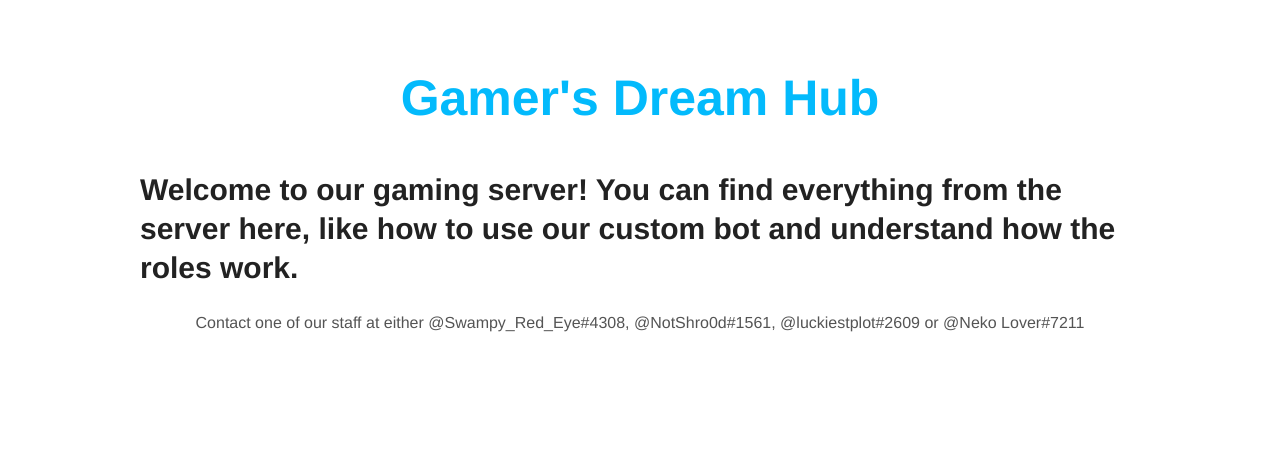
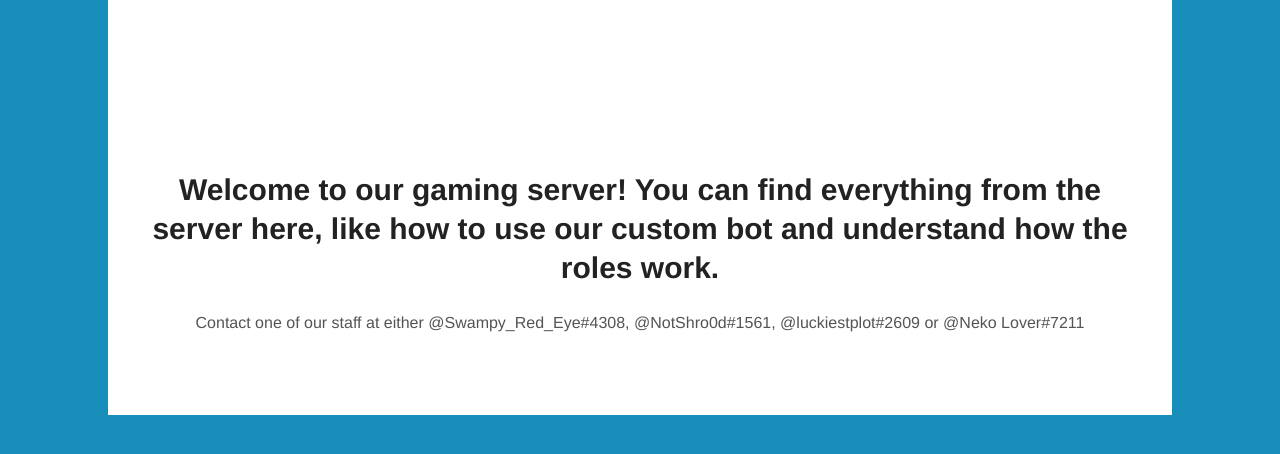
Before and after one commit to NotShro0d/NotShro0d.github.io, a plain HTML site: page index.html in a window 1280 px wide. Drawn offline with Linux system fonts and the light colour scheme.

Commit message:
sdsadsdas
dasdasdasdasdsad

```diff
--- a/global.css
+++ b/global.css
@@ -1,5 +1,5 @@
 html {
-    background-color: rgb(255, 255, 255);
+    background-color: rgb(24, 143, 187);
     -webkit-font-smoothing: antialiased;
 }
 
@@ -29,13 +29,9 @@ h2 {
 h1 {
     font-size: 50px;
     text-align: center;
-    color: rgb(3, 186, 252);
+    color: rgb(255, 255, 255);
 }
 
 .Center {
     text-align: center;
 }
-
-.Left {
-    text-align: left;
-}
--- a/index.html
+++ b/index.html
@@ -12,7 +12,7 @@
 
 <body>
     <h1><strong>Gamer's Dream Hub</strong></h1>
-    <h2 class="Left">Welcome to our gaming server! You can find everything from the server here, like how to use our custom bot and understand how the roles work.</h2>
+    <h2>Welcome to our gaming server! You can find everything from the server here, like how to use our custom bot and understand how the roles work.</h2>
 
     <p class="Center">Contact one of our staff at either @Swampy_Red_Eye#4308, @NotShro0d#1561, @luckiestplot#2609 or @Neko Lover#7211</p>
 
```
